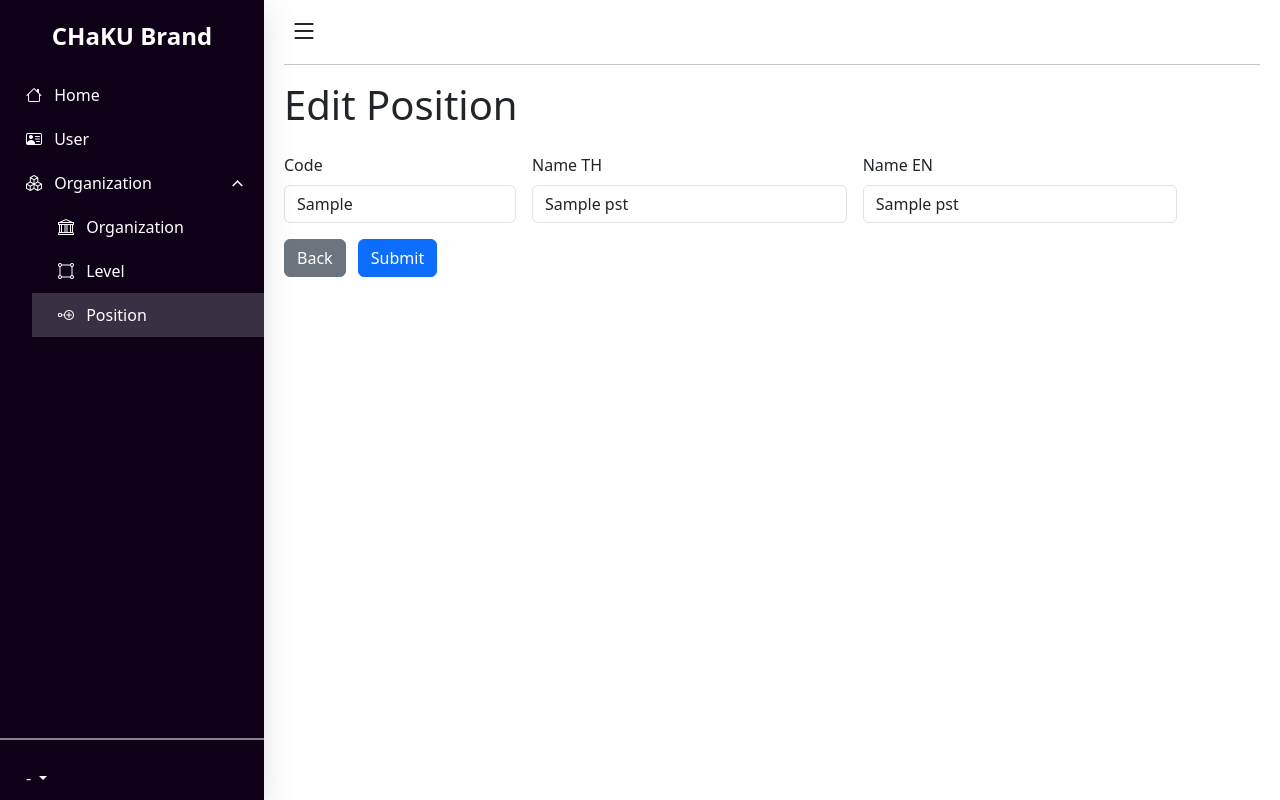
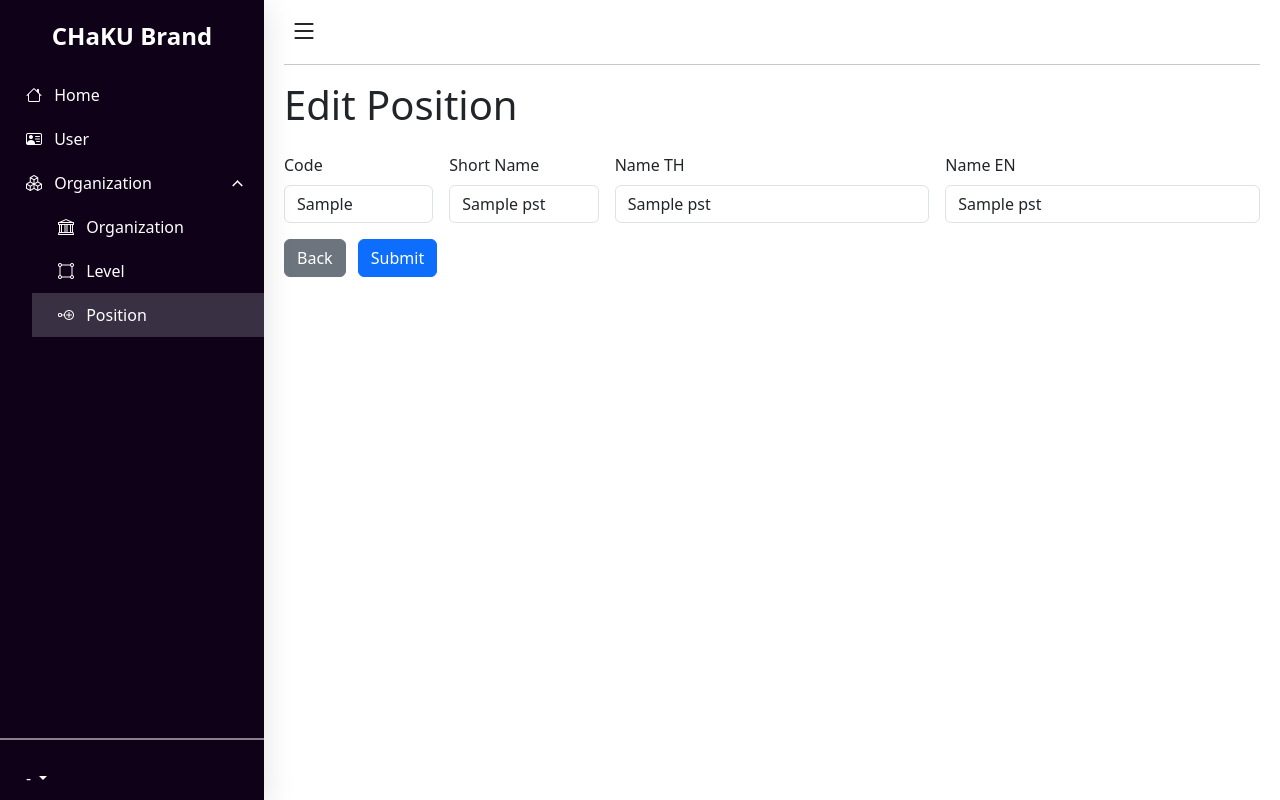
Before and after one commit to CHaKUisMyName/django-skt-basic6, a Django app: template app_position/templates/position/editpst.html in a window 1280 px wide. Run offline with Django 5.2, Linux system fonts and the light colour scheme; the template is opened without the code that fills it: most values are stand-ins (such as "Sample title", 1, 10 or a date in 2020).

Commit message:
edit position

```diff
--- a/app_position/models.py
+++ b/app_position/models.py
@@ -6,6 +6,7 @@ class Position(models.Model):
     code_pst = models.CharField(max_length= 100, null= True, blank= True)
     nameTH_pst = models.CharField(max_length= 100, null= True, blank= True)
     nameEN_pst = models.CharField(max_length= 100, null= True, blank= True)
+    shortName_pst = models.CharField(max_length= 45, null= True, blank= True)
     isActive_pst = models.SmallIntegerField(null= True)
     cDate_pst = models.DateTimeField(null= True)
     uDate_pst = models.DateTimeField(null= True)
--- a/app_position/templates/position/addpst.html
+++ b/app_position/templates/position/addpst.html
@@ -9,10 +9,14 @@
     </div>
     <form method="post" class="row g-3" action="{% url 'addPst' %}" novalidate>
         {% csrf_token %}
-        <div class="col-md-3 col-sm-12">
+        <div class="col-md-2 col-sm-12">
             <label for="code" class="form-label">Code</label>
             <input type="text" id="code" name="code" class="form-control" required />
             <div class="invalid-feedback">Please input Data</div>
+        </div>
+        <div class="col-md-2 col-sm-12">
+            <label for="sname" class="form-label">Short Name</label>
+            <input type="text" id="sname" name="sname" class="form-control" />
         </div>
         <div class="col-md-4 col-sm-12">
             <label for="nameth" class="form-label">Name TH</label>
--- a/app_position/templates/position/editpst.html
+++ b/app_position/templates/position/editpst.html
@@ -10,7 +10,7 @@
     <form method="post" class="row g-3" novalidate>
         {% csrf_token %}
         <input type="hidden" name="pstid" value="{{ pst.id_pst }}" />
-        <div class="col-md-3 col-sm-12">
+        <div class="col-md-2 col-sm-12">
             <label for="code" class="form-label">Code</label>
             <input type="text"
                    id="code"
@@ -20,13 +20,21 @@
                    required />
             <div class="invalid-feedback">Please input Data</div>
         </div>
+        <div class="col-md-2 col-sm-12">
+            <label for="sname" class="form-label">Short Name</label>
+            <input type="text"
+                   id="sname"
+                   name="sname"
+                   class="form-control"
+                   value="{{ pst.shortName_pst|default_if_none:'' }}" />
+        </div>
         <div class="col-md-4 col-sm-12">
             <label for="nameth" class="form-label">Name TH</label>
             <input type="text"
                    id="nameth"
                    name="nameth"
                    class="form-control"
-                   value="{{ pst.nameTH_pst }}" />
+                   value="{{ pst.nameTH_pst|default_if_none:'' }}" />
         </div>
         <div class="col-md-4 col-sm-12">
             <label for="nameen" class="form-label">Name EN</label>
--- a/app_position/templates/position/index.html
+++ b/app_position/templates/position/index.html
@@ -27,6 +27,7 @@
                         <tr>
                             <th>#</th>
                             <th>Code</th>
+                            <th>Short Name</th>
                             <th>Name</th>
                             <th>Edit</th>
                             <th>Delete</th>
@@ -37,6 +38,11 @@
                             <tr>
                                 <td>{{ forloop.counter }}</td>
                                 <td>{{ pst.code_pst }}</td>
+                                {% if pst.shortName_pst %}
+                                    <td>{{ pst.shortName_pst }}</td>
+                                {% else %}
+                                    <td>-</td>
+                                {% endif %}
                                 <td>{{ pst.nameEN_pst }}</td>
                                 <td>
                                     <a href="{% url 'editPst' pst.id_pst %}" class="btn btn-info">
--- a/app_position/views.py
+++ b/app_position/views.py
@@ -11,10 +11,11 @@ from app_user.utils import requiredLogin
 # Create your views here.
 @requiredLogin
 def index(request: HttpRequest):
-    positionList = Position.objects.filter(isActive_pst =  1)
+    positionList = Position.objects.filter(isActive_pst =  1).order_by('code_pst')
     psts = []
     if positionList.count() > 0:
         psts = positionList
+
     context = {
         "psts": psts
     }
--- a/app_user/models/user.py
+++ b/app_user/models/user.py
@@ -14,8 +14,6 @@ class User(models.Model):
     birthDay_u = models.DateField(null= True, blank= True)
     isAdmin_u = models.SmallIntegerField(null= True)
     isActive_u = models.SmallIntegerField(null= True)
-    id_org_u = models.IntegerField(null= True,default= 0)
-    id_lv_u = models.IntegerField(null= True, default= 0)
     cDate_u = models.DateTimeField(null= True)
     uDate_u = models.DateTimeField(null= True)
     cById_u = models.IntegerField(null= True)
```
